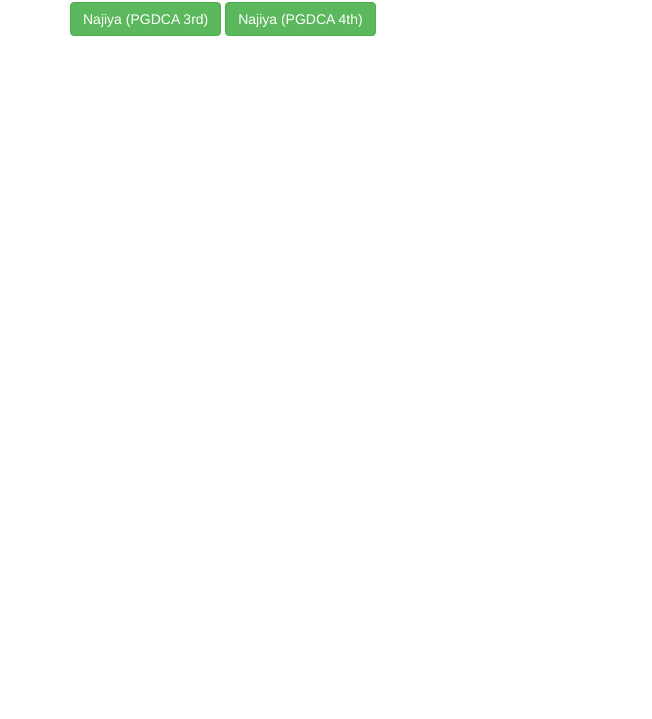
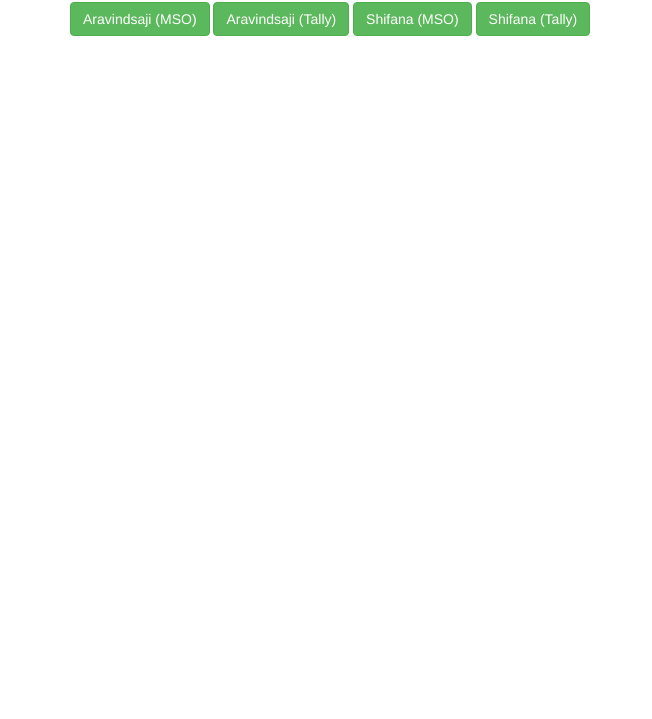
Before and after one commit to icsindia/ics, a plain HTML site: page index.html in a window 1280 px wide. Shown: the part 81-800 px from the top of the page, without its empty margins (0-652 px from the left). Drawn offline with nearby package versions, Linux system fonts and the light colour scheme.

Commit message:
Update index.html

```diff
--- a/index.html
+++ b/index.html
@@ -12,14 +12,18 @@
 https://quizzory.in/id/6280a1a7b8c93c6b144148b4
 <div class="container">
   <h2>ICS ONLINE EXAM LIST</h2>
-     <a href="https://quizzory.in/id/61b3906aea730d513ac620ac"><button type="button" class="btn btn-success">Najiya (PGDCA 3rd)</button></a>
-    <a href="https://quizzory.in/id/61eac75f89ea8d3ccab20d94"><button type="button" class="btn btn-success">Najiya (PGDCA 4th)</button></a>
+       <a href="https://quizzory.in/id/61879450840b910f121bb87c"><button type="button" class="btn btn-success">Aravindsaji (MSO)</button></a>
+       <a href="https://quizzory.in/id/61aa5c5c6aab550e80806e46"><button type="button" class="btn btn-success">Aravindsaji (Tally)</button></a>
+       <a href="https://quizzory.in/id/61879450840b910f121bb87c"><button type="button" class="btn btn-success">Shifana (MSO)</button></a>
+       <a href="https://quizzory.in/id/61aa5c5c6aab550e80806e46"><button type="button" class="btn btn-success">Shifana (Tally)</button></a>
 
   <!-- <button type="button" class="btn btn-primary">Primary</button>
     <a href="https://quizzory.in/id/61bcc7e6f495cf092a080e92"><button type="button" class="btn btn-success">PGDCA 1st</button></a>
     <a href="https://quizzory.in/id/61b3906aea730d513ac620ac"><button type="button" class="btn btn-success">PGDCA 3rd</button></a>
     <a href="https://quizzory.in/id/61eac75f89ea8d3ccab20d94"><button type="button" class="btn btn-success">PGDCA 4th</button></a>
       <a href="https://quizzory.in/id/61bcd12d512ed908f229ddc3"><button type="button" class="btn btn-success">PGDCA 4th</button></a>
+  <a href="https://quizzory.in/id/61b3906aea730d513ac620ac"><button type="button" class="btn btn-success">Najiya (PGDCA 3rd)</button></a>
+    <a href="https://quizzory.in/id/61eac75f89ea8d3ccab20d94"><button type="button" class="btn btn-success">Najiya (PGDCA 4th)</button></a>
     <a href="https://quizzory.in/id/61879450840b910f121bb87c"><button type="button" class="btn btn-success">Aravindsaji (MSO)</button></a>
     <a href="https://quizzory.in/id/61aa5c5c6aab550e80806e46"><button type="button" class="btn btn-success">Aravindsaji (Tally)</button></a>
       <a href="https://quizzory.in/id/6280a1a7b8c93c6b144148b4"><button type="button" class="btn btn-success">Juvin (Web Des)</button></a>
```
